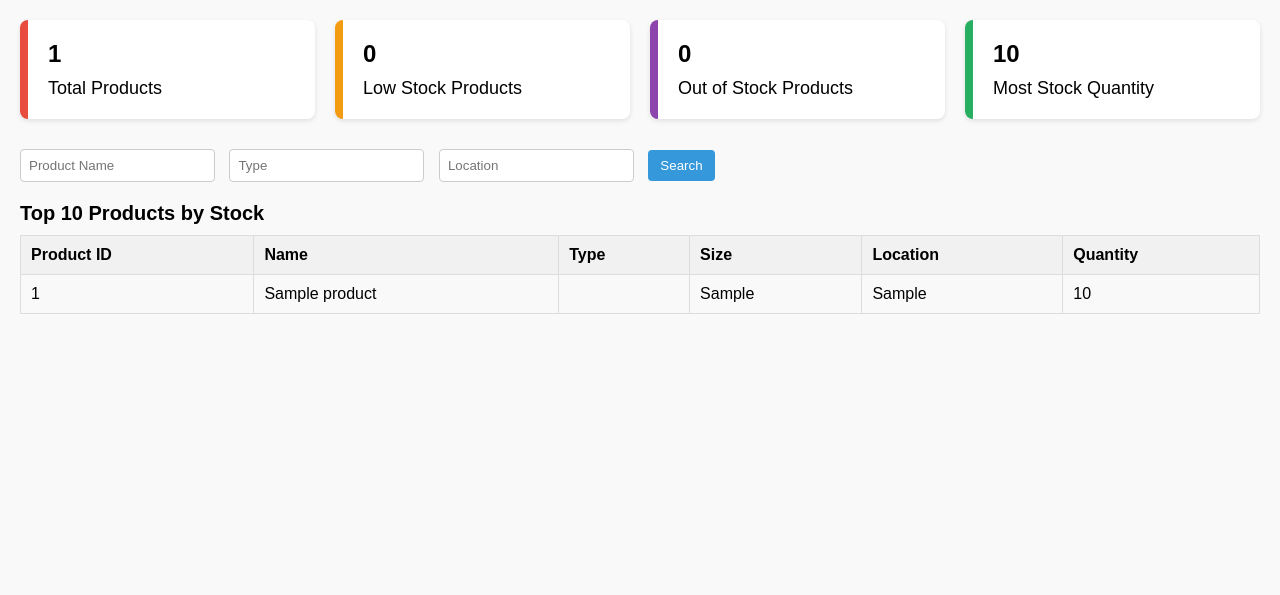
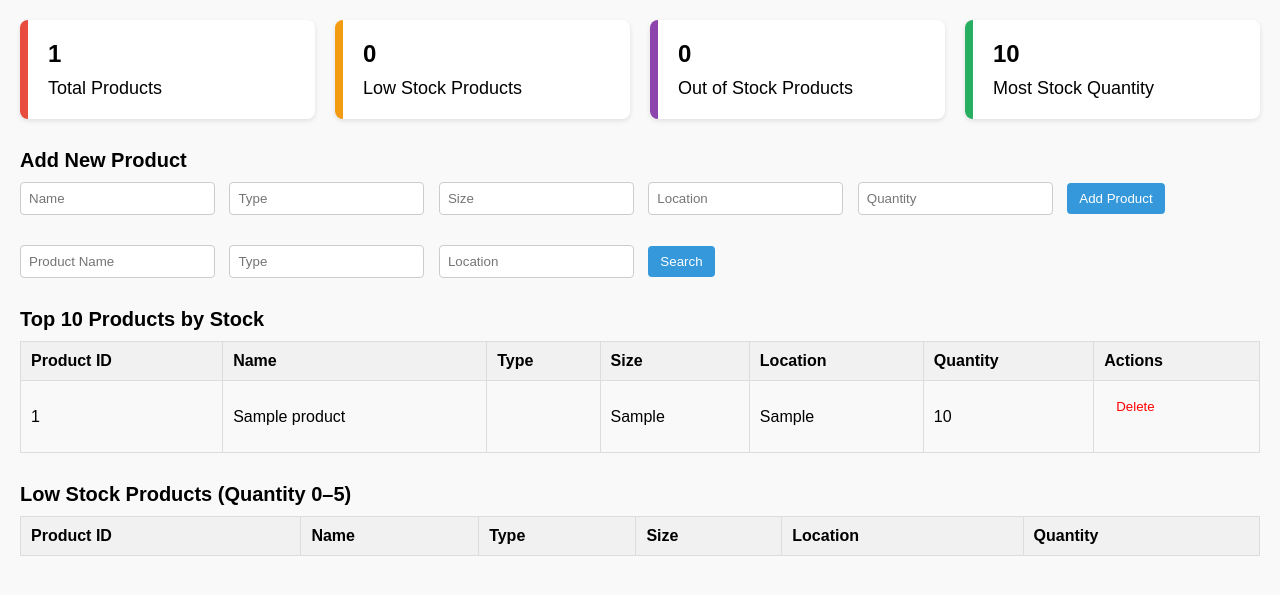
Before and after one commit to timurpuzo/Inventory-Tracking-System, a PHP site: page /Dashborad.php in a window 1280 px wide. Shown: the top 595 px of the page. Run offline with PHP 8.4, Linux system fonts and the light colour scheme; tables that the repository leaves empty or names only in its code hold one stand-in row (values such as "Sample post"); lists and menus that the app fills with data are empty.

Commit message:
more commits

```diff
--- a/ITS/Dashborad.php
+++ b/ITS/Dashborad.php
@@ -64,6 +64,7 @@
     form input {
       padding: 8px;
       margin-right: 10px;
+      margin-bottom: 10px;
       border: 1px solid #ccc;
       border-radius: 4px;
     }
@@ -78,18 +79,44 @@
     form button:hover {
       background-color: #2980b9;
     }
+
+    .delete-button {
+      color: red;
+      background: none;
+      border: none;
+      cursor: pointer;
+    }
   </style>
 </head>
 <body>
 
 <?php
-
 $conn = new mysqli("localhost", "root", "Malek20167", "inventorytrackingsystem");
 if ($conn->connect_error) {
   die("Connection failed: " . $conn->connect_error);
 }
 
-// Summary queries
+// Handle Delete
+if ($_SERVER['REQUEST_METHOD'] === 'POST' && isset($_POST['delete_id'])) {
+  $deleteId = (int) $_POST['delete_id'];
+  $conn->query("DELETE FROM Products WHERE product_id = $deleteId");
+  header("Location: " . $_SERVER['PHP_SELF']);
+  exit;
+}
+
+// Handle Add Product
+if ($_SERVER['REQUEST_METHOD'] === 'POST' && isset($_POST['add_product'])) {
+  $name = $conn->real_escape_string($_POST['name']);
+  $type = $conn->real_escape_string($_POST['type']);
+  $size = $conn->real_escape_string($_POST['size']);
+  $location = $conn->real_escape_string($_POST['location']);
+  $quantity = (int) $_POST['quantity'];
+
+  $conn->query("INSERT INTO Products (name, type, size, location, quantity)
+                VALUES ('$name', '$type', '$size', '$location', $quantity)");
+}
+
+// Summary
 $summarySql = "
 SELECT
   (SELECT COUNT(*) FROM Products) AS total_products,
@@ -100,6 +127,7 @@ SELECT
 $summaryResult = $conn->query($summarySql)->fetch_assoc();
 ?>
 
+<!-- Dashboard Summary -->
 <div class="summary">
   <div class="card red">
     <h2><?= $summaryResult['total_products'] ?></h2>
@@ -119,6 +147,17 @@ $summaryResult = $conn->query($summarySql)->fetch_assoc();
   </div>
 </div>
 
+<!-- Add Product Form -->
+<div class="section-title">Add New Product</div>
+<form method="POST">
+  <input type="text" name="name" placeholder="Name" required />
+  <input type="text" name="type" placeholder="Type" required />
+  <input type="text" name="size" placeholder="Size" required />
+  <input type="text" name="location" placeholder="Location" required />
+  <input type="number" name="quantity" placeholder="Quantity" required />
+  <button type="submit" name="add_product">Add Product</button>
+</form>
+
 <!-- Search Form -->
 <form method="GET">
   <input type="text" name="name" placeholder="Product Name" value="<?= htmlspecialchars($_GET['name'] ?? '') ?>" />
@@ -129,9 +168,9 @@ $summaryResult = $conn->query($summarySql)->fetch_assoc();
 
 <!-- Top Products Table -->
 <?php
-$name = $conn->real_escape_string(isset($_GET['name']) ? $_GET['name'] : '');
-$type = $conn->real_escape_string(isset($_GET['type']) ? $_GET['type'] : '');
-$location = $conn->real_escape_string(isset($_GET['location']) ? $_GET['location'] : '');
+$name = $conn->real_escape_string($_GET['name'] ?? '');
+$type = $conn->real_escape_string($_GET['type'] ?? '');
+$location = $conn->real_escape_string($_GET['location'] ?? '');
 
 $whereClauses = [];
 if ($name !== '') $whereClauses[] = "name LIKE '%$name%'";
@@ -155,10 +194,50 @@ $topProducts = $conn->query($sql);
       <th>Size</th>
       <th>Location</th>
       <th>Quantity</th>
+      <th>Actions</th>
     </tr>
     </thead>
     <tbody>
     <?php while ($p = $topProducts->fetch_assoc()): ?>
+      <tr>
+        <td><?= $p['product_id'] ?></td>
+        <td><?= $p['name'] ?></td>
+        <td><?= $p['type'] ?></td>
+        <td><?= $p['size'] ?></td>
+        <td><?= $p['location'] ?></td>
+        <td><?= $p['quantity'] ?></td>
+        <td>
+          <form method="POST" onsubmit="return confirm('Delete this product?');">
+            <input type="hidden" name="delete_id" value="<?= $p['product_id'] ?>" />
+            <button type="submit" class="delete-button">Delete</button>
+          </form>
+        </td>
+      </tr>
+    <?php endwhile; ?>
+    </tbody>
+  </table>
+</div>
+
+<!-- Low Stock Table -->
+<?php
+$lowStock = $conn->query("SELECT * FROM Products WHERE quantity BETWEEN 0 AND 5 ORDER BY quantity ASC");
+?>
+
+<div>
+  <div class="section-title">Low Stock Products (Quantity 0–5)</div>
+  <table>
+    <thead>
+    <tr>
+      <th>Product ID</th>
+      <th>Name</th>
+      <th>Type</th>
+      <th>Size</th>
+      <th>Location</th>
+      <th>Quantity</th>
+    </tr>
+    </thead>
+    <tbody>
+    <?php while ($p = $lowStock->fetch_assoc()): ?>
       <tr>
         <td><?= $p['product_id'] ?></td>
         <td><?= $p['name'] ?></td>
```
